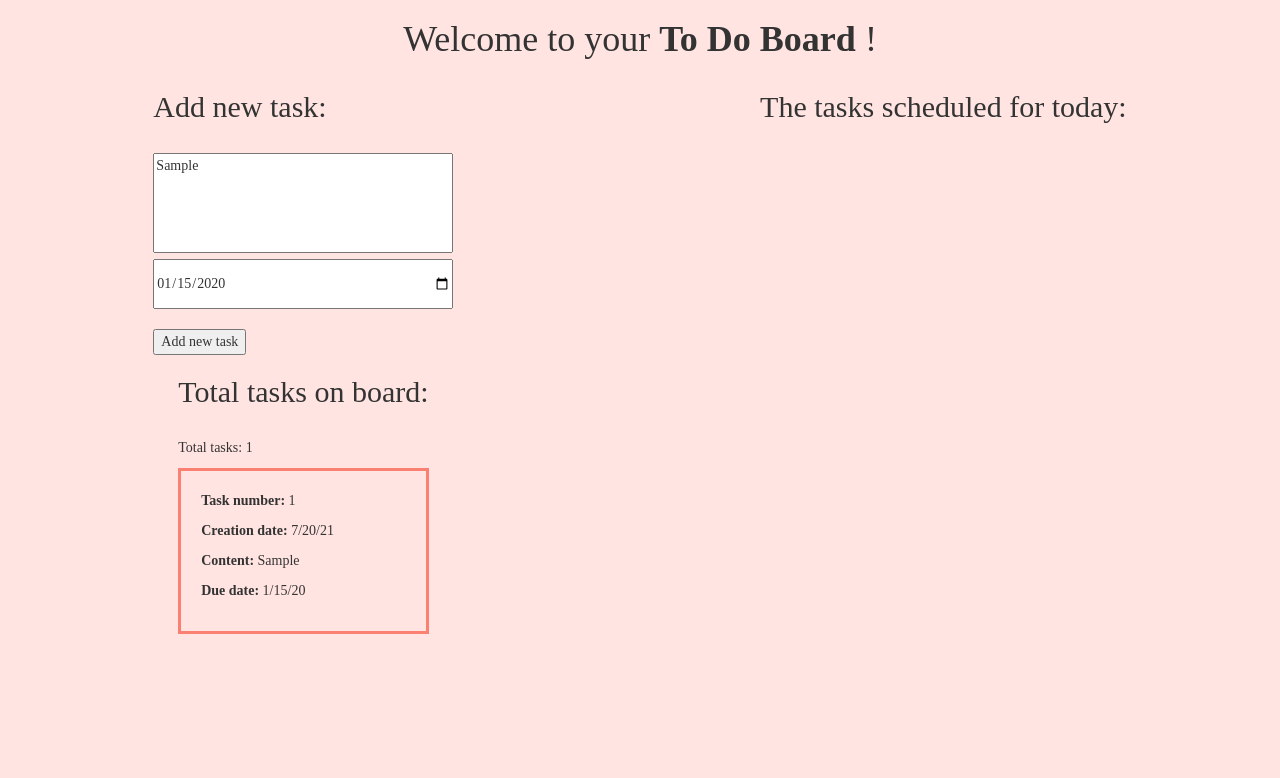
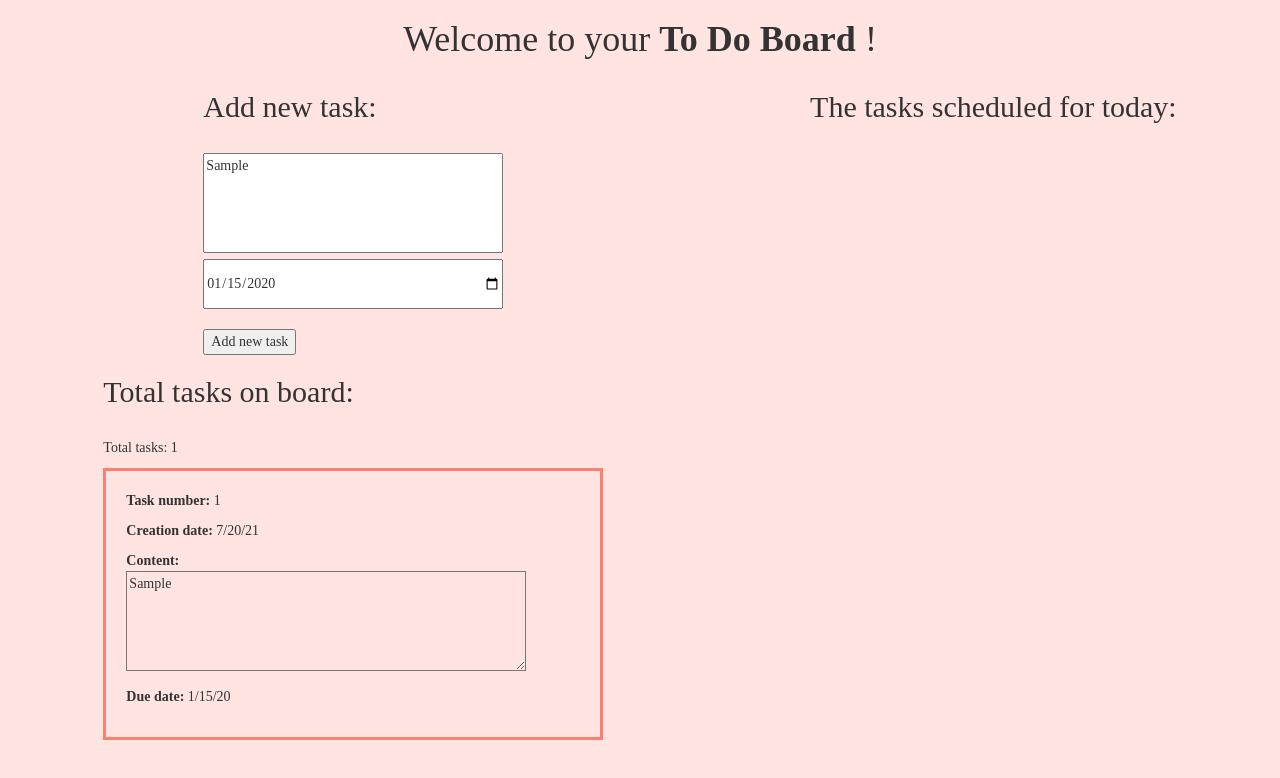
Before and after one commit to BarBenEzra1/ToDoBoard, an Angular app: page / in a window 1280 px wide. Both pictures are taken after typing "Sample", "2020-01-15" into the empty fields and a click on the button "Add new task". Shown: the top 778 px of the page. Built offline with nearby package versions, Linux system fonts and the light colour scheme.

Commit message:
fix content size

```diff
--- a/src/app/tasksList/taskItem/task.component.css
+++ b/src/app/tasksList/taskItem/task.component.css
@@ -1,8 +1,15 @@
 .singleTaskStyle {
     border: 0.3rem solid salmon;
     padding: 2rem;
+    width: 50rem;
 }
 
 .bold {
     font-weight: bold;
 }
+
+.content {
+    width: 40rem;
+    height: 10rem;
+    background-color: mistyrose;
+}
--- a/src/app/tasksList/taskItem/task.component.html
+++ b/src/app/tasksList/taskItem/task.component.html
@@ -1,7 +1,7 @@
 <div class="singleTaskStyle">
     <p><span class="bold">Task number: </span><span>{{ index }}</span></p>
     <p><span class="bold">Creation date: </span><span>{{ task.creationDate | date:'shortDate' }}</span></p>
-    <p><span class="bold">Content: </span><span>{{ task.content }}</span></p>
+    <p><span class="bold">Content: </span><textarea class="content">{{ task.content }}</textarea></p>
     <p><span class="bold">Due date: </span><span>{{ task.dueDate | date:'shortDate'}}</span></p>
 </div>
 <br>
```
